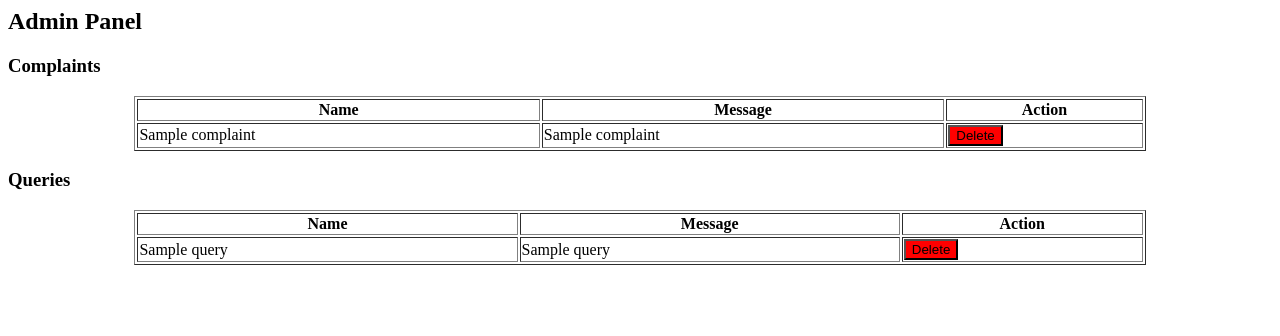
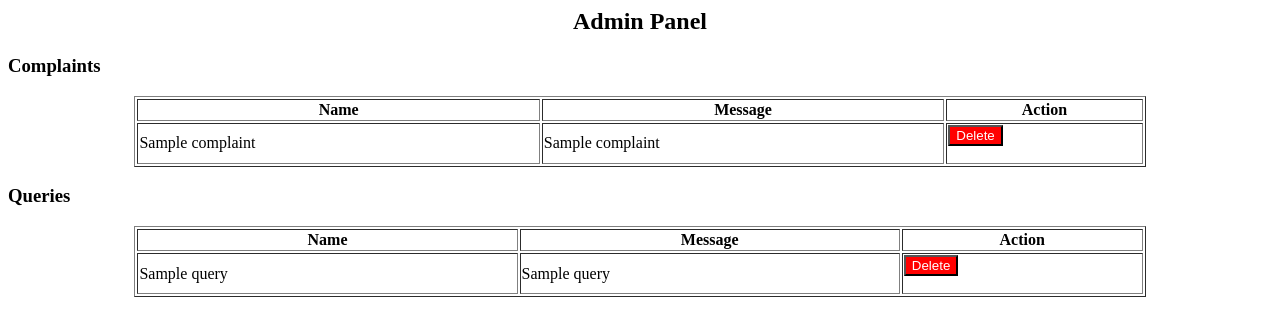
Before and after one commit to rohit502dhurve-cloud/police-websit, a Flask app: page /admin/dashboard in a window 1280 px wide. Shown: the top 336 px of the page. Run offline with Flask 3, Linux system fonts and the light colour scheme; the visitor is signed in with stand-in values (Sample User, id 1); a database or web service that is not in the repository returns one stand-in record (values such as "Sample title"); some libraries are stand-ins or nearby versions.

Commit message:
Update admin_dashboard.html

```diff
--- a/templates/admin_dashboard.html
+++ b/templates/admin_dashboard.html
@@ -1,4 +1,4 @@
-<h2>Admin Panel</h2>
+<h2 style="text-align:center;">Admin Panel</h2>
 
 <h3>Complaints</h3>
 <table border="1" style="width:80%; margin:auto;">
@@ -13,9 +13,11 @@
     <td>{{ row[1] }}</td>
     <td>{{ row[2] }}</td>
     <td>
-        <a href="/delete/complaint/{{ row[0] }}" onclick="return confirm('Delete?')">
-            <button style="background:red;">Delete</button>
-        </a>
+        <form action="/delete/complaint/{{ row[0] }}" method="POST" onsubmit="return confirm('Delete?')">
+            <button type="submit" style="background:red; color:white;">
+                Delete
+            </button>
+        </form>
     </td>
 </tr>
 {% endfor %}
@@ -35,9 +37,11 @@
     <td>{{ row[1] }}</td>
     <td>{{ row[2] }}</td>
     <td>
-        <a href="/delete/query/{{ row[0] }}" onclick="return confirm('Delete?')">
-            <button style="background:red;">Delete</button>
-        </a>
+        <form action="/delete/query/{{ row[0] }}" method="POST" onsubmit="return confirm('Delete?')">
+            <button type="submit" style="background:red; color:white;">
+                Delete
+            </button>
+        </form>
     </td>
 </tr>
 {% endfor %}
```
